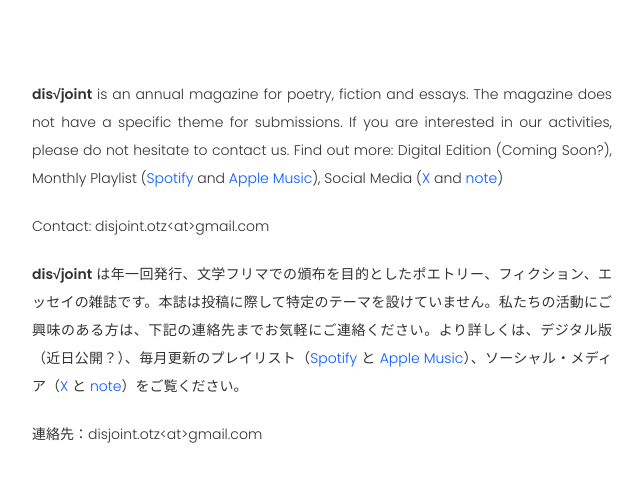
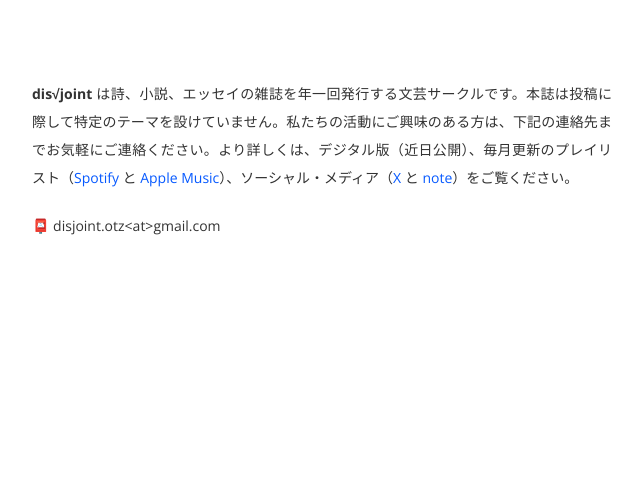
Before and after one commit to disrjoint/disrjoint.github.io, a plain HTML site: page index.html in a window 1280 px wide. Shown: the whole page, without its empty margins (318-961 px from the left). Drawn offline with nearby package versions, Linux system fonts and the light colour scheme.

Commit message:
Update index.html

```diff
--- a/index.html
+++ b/index.html
@@ -7,12 +7,10 @@
     <link href="style.css" rel="stylesheet">
     <link rel="preconnect" href="https://fonts.googleapis.com">
     <link rel="preconnect" href="https://fonts.gstatic.com" crossorigin>
-    <link href="https://fonts.googleapis.com/css2?family=Open+Sans:wght@700&family=Poppins:wght@300;600&display=swap" rel="stylesheet">
+    <link href="https://fonts.googleapis.com/css2?family=Open+Sans:wght@300..800&display=swap" rel="stylesheet">
   </head>
   <body>
-    <p><span style="font-weight: 600">dis</span><span style="font-weight: 700">√</span><span style="font-weight: 600">joint</span> is an annual magazine for poetry, fiction and essays. The magazine does not have a specific theme for submissions. If you are interested in our activities, please do not hesitate to contact us. Find out more: Digital Edition (Coming Soon?), Monthly Playlist (<a href="https://open.spotify.com/playlist/4pLElDP3kunA2eIR9Ji5nk?si=cffc64b0833941f6">Spotify</a> and <a href="">Apple Music</a>), Social Media (<a href="https://twitter.com/disrjoint">X</a> and <a href="https://note.com/disjoint/">note</a>)</p>
-    <p>Contact: disjoint.otz&lt;at&gt;gmail.com</p>
-    <p><span style="font-weight: 600">dis</span><span style="font-weight: 700">√</span><span style="font-weight: 600">joint</span> は年一回発行、文学フリマでの頒布を目的としたポエトリー、フィクション、エッセイの雑誌です。本誌は投稿に際して特定のテーマを設けていません。私たちの活動にご興味のある方は、下記の連絡先までお気軽にご連絡ください。より詳しくは、デジタル版（近日公開？）、毎月更新のプレイリスト（<a href="https://open.spotify.com/playlist/4pLElDP3kunA2eIR9Ji5nk?si=cffc64b0833941f6">Spotify</a> と <a href="">Apple Music</a>）、ソーシャル・メディア（<a href="https://twitter.com/disrjoint">X</a> と <a href="https://note.com/disjoint/">note</a>）をご覧ください。</p>
-    <p>連絡先：disjoint.otz&lt;at&gt;gmail.com</p>
+    <p><span style="font-weight: 700">dis√joint</span> は詩、小説、エッセイの雑誌を年一回発行する文芸サークルです。本誌は投稿に際して特定のテーマを設けていません。私たちの活動にご興味のある方は、下記の連絡先までお気軽にご連絡ください。より詳しくは、デジタル版（近日公開）、毎月更新のプレイリスト（<a href="https://open.spotify.com/playlist/4pLElDP3kunA2eIR9Ji5nk?si=cffc64b0833941f6">Spotify</a> と <a href="">Apple Music</a>）、ソーシャル・メディア（<a href="https://twitter.com/disrjoint">X</a> と <a href="https://note.com/disjoint/">note</a>）をご覧ください。</p>
+    <p>📮 disjoint.otz&lt;at&gt;gmail.com</p>
   </body>
 </html>
```
